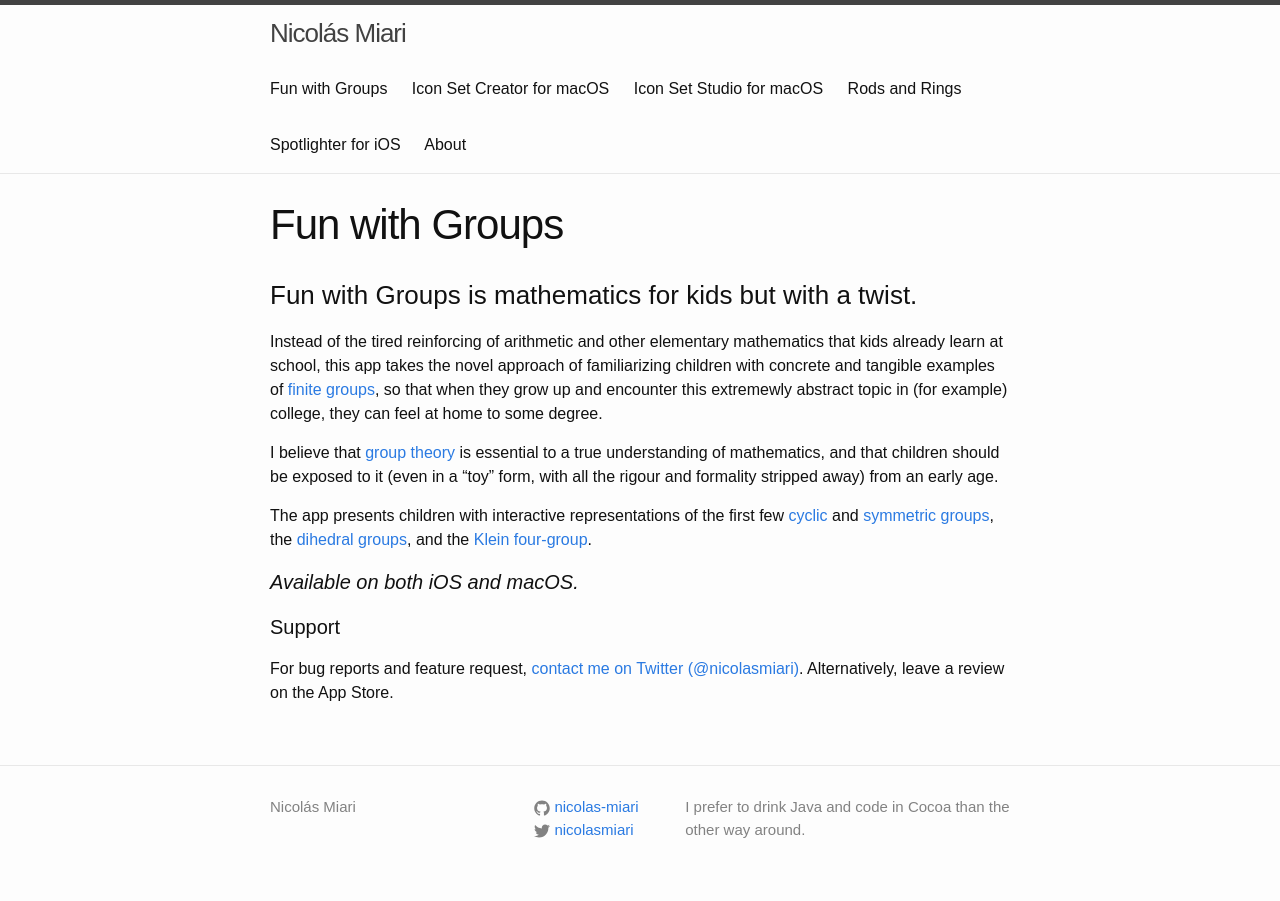
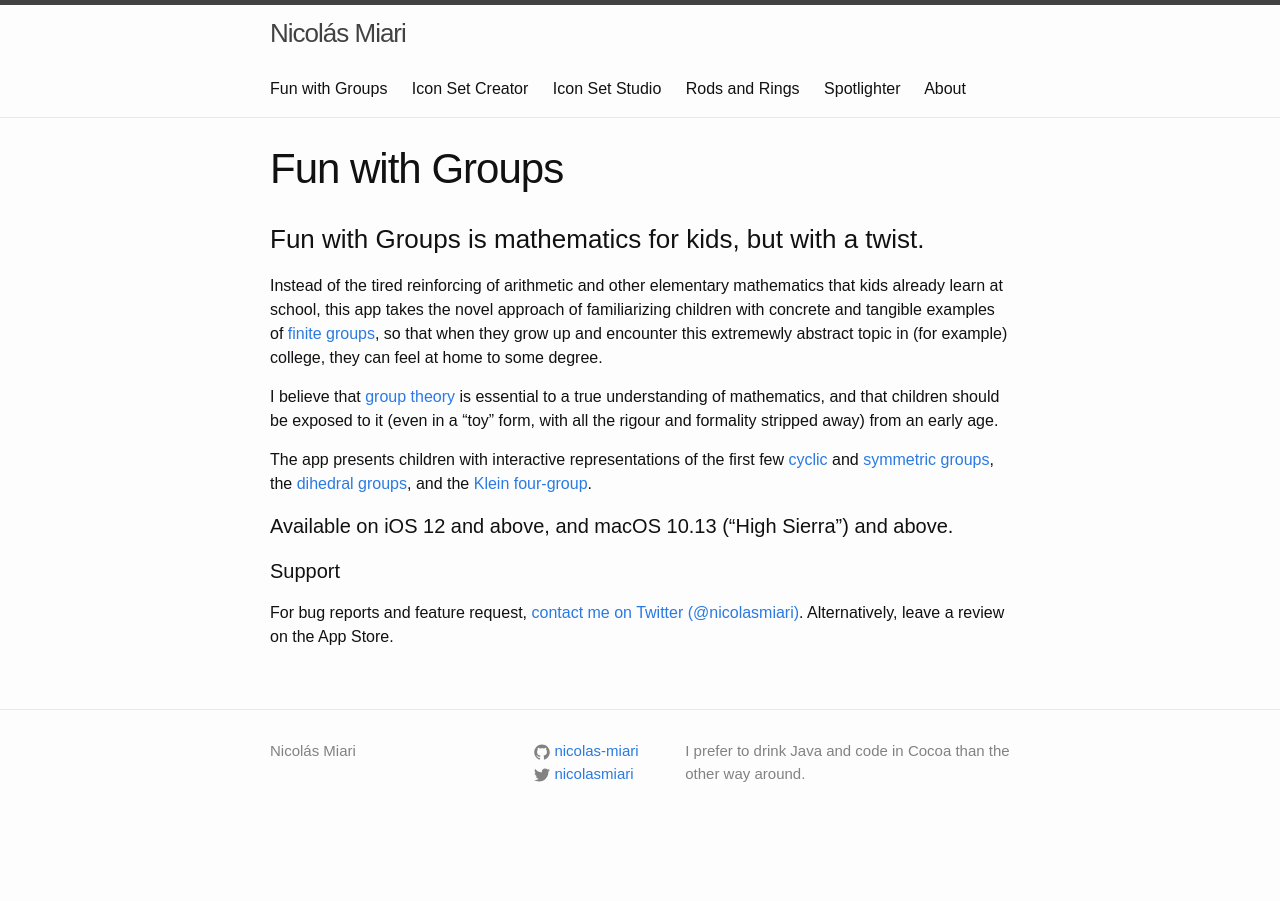
Before and after one commit to nicolas-miari/nicolas-miari.github.io, a Jekyll site: the page built from _pages/apps/fun_with_groups/FunWithGroups.markdown, in a window 1280 px wide. Built offline with Jekyll 4.4.1, drawn with Linux system fonts in a browser that asks for light colours.

Commit message:
Fix texts

```diff
--- a/_pages/apps/fun_with_groups/FunWithGroups.markdown
+++ b/_pages/apps/fun_with_groups/FunWithGroups.markdown
@@ -5,7 +5,7 @@
 published: true
 ---
 
-### Fun with Groups is mathematics for kids but with a twist.
+### Fun with Groups is mathematics for kids, but with a twist.
 
 
 Instead of the tired reinforcing of arithmetic and other elementary mathematics that kids
@@ -23,7 +23,7 @@
 [dihedral groups](https://en.wikipedia.org/wiki/Dihedral_group), and the
 [Klein four-group](https://en.wikipedia.org/wiki/Klein_four-group).
 
-#### _Available on both iOS and macOS._
+#### Available on iOS 12 and above, and macOS 10.13 ("High Sierra") and above.
 
 #### Support
 For bug reports and feature request, [contact me on Twitter (@nicolasmiari)](https://twitter.com/nicolasmiari).
--- a/_pages/apps/icon_set_creator/IconSetCreator.markdown
+++ b/_pages/apps/icon_set_creator/IconSetCreator.markdown
@@ -1,6 +1,6 @@
 ---
 layout: page
-title:  "Icon Set Creator for macOS"
+title:  "Icon Set Creator"
 permalink: "/apps/IconSetCreator/"
 published: true
 ---
@@ -18,6 +18,7 @@
 But if you just want to quickly fill all the "buckets" in the AppIcon entry of your asset
 catalog, this simple tool can help you.
 
+#### Available for macOS _El Capitan_ (10.11) and above.
 
 #### Support
 For bug reports and feature request, [contact me on Twitter (@nicolasmiari)](https://twitter.com/nicolasmiari).
--- a/_pages/apps/icon_set_studio/IconSetStudio.markdown
+++ b/_pages/apps/icon_set_studio/IconSetStudio.markdown
@@ -1,6 +1,6 @@
 ---
 layout: page
-title:  "Icon Set Studio for macOS"
+title:  "Icon Set Studio"
 permalink: "/apps/IconSetStudio/"
 published: true
 ---
@@ -15,6 +15,7 @@
 directly into your Xcode project’s asset catalog directory, so you don’t need to copy files
 manually.
 
+#### Available for macOS 10.14 ("Mojave") and above.
 
 #### Support
 For bug reports and feature request, [contact me on Twitter (@nicolasmiari)](https://twitter.com/nicolasmiari).
--- a/_pages/apps/spotlighter/Spotlighter.markdown
+++ b/_pages/apps/spotlighter/Spotlighter.markdown
@@ -1,11 +1,11 @@
 ---
 layout: page
-title:  "Spotlighter for iOS"
+title:  "Spotlighter"
 permalink: "/apps/Spotlighter/"
 published: true
 ---
 
-### Spotlighter for iOS
+#### Image Editing App and Photos Extension for iOS
 
 Spotlighter is a small photo-editing app for iOS that lets you highlight a custom region
 within an image by applying a spotlight-like effect: the background is dimmed down, and
--- a/_pages/apps/spotlighter/Spotlighter_ja.markdown
+++ b/_pages/apps/spotlighter/Spotlighter_ja.markdown
@@ -6,7 +6,7 @@
 exclude: true
 ---
 
-### Spotlighter
+### 写真加工アプリ＆フォトライブラリー拡張機能（iOS）
 
 Spotlighterを使って、自分の写真や画像の注目部分を長方形または楕円形で選択し、その周りの「背景」を暗くしたりぼやかしたりできます。
 
```
